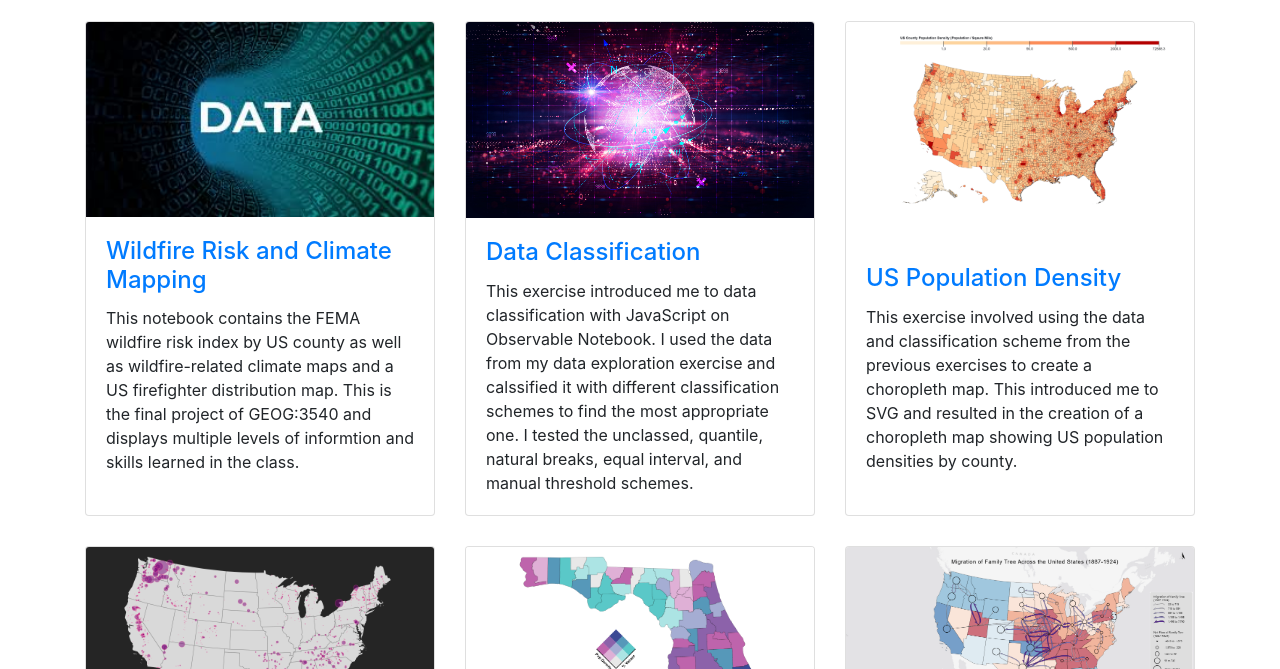
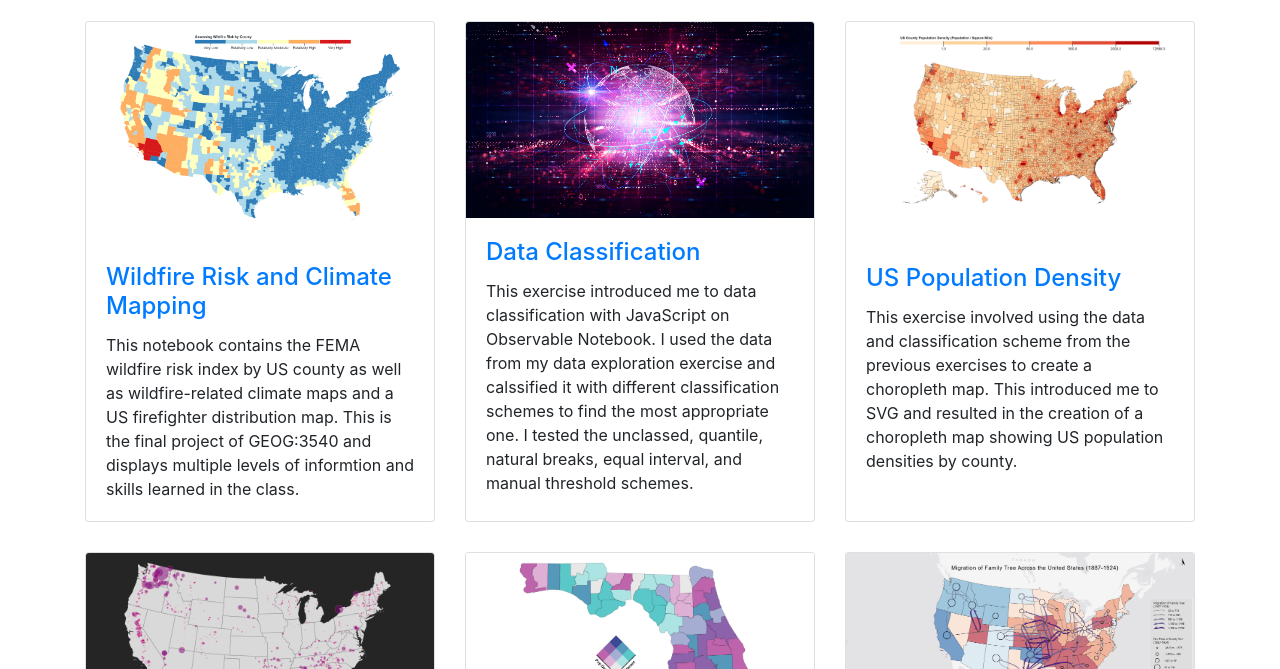
Before and after one commit to geog3540/jrosborne, a website: page index.html in a window 1280 px wide. Shown: the part 131-800 px from the top of the page. Drawn offline with Linux system fonts and the light colour scheme.

Commit message:
final notebook picture

```diff
--- a/index.html
+++ b/index.html
@@ -59,7 +59,7 @@
       <div class="row">
         <div class="col-lg-4 col-sm-6 portfolio-item">
           <div class="card h-100">
-            <a href="https://observablehq.com/d/142a81602fae9695"><img class="card-img-top" src="Images/image1.jpg" alt=""></a>
+            <a href="https://observablehq.com/d/142a81602fae9695"><img class="card-img-top" src="Images/indexchoro.png" alt=""></a>
             <div class="card-body">
               <h4 class="card-title">
                 <a href="https://observablehq.com/d/4d83f22ecdc9e664">Wildfire Risk and Climate Mapping</a>
```
